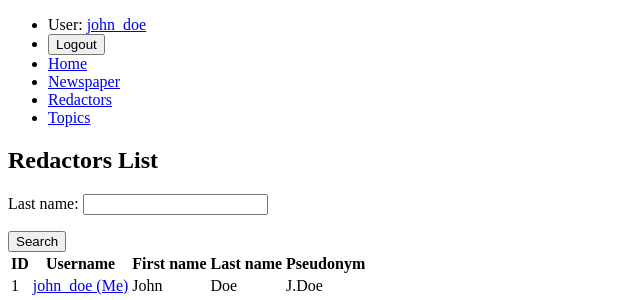
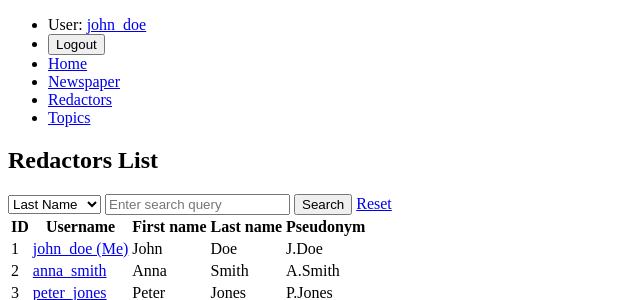
Before and after one commit to valerii-kashpur/Newspaper-agency, a Django app: page /redactor/ in a window 1280 px wide. Shown: the top 300 px of the page, without its empty margins (0-640 px from the left). Run offline with Django 5.2, Linux system fonts and the light colour scheme; a user stored in the database is signed in; data comes from the database, SQL or seed files in the repository.

Commit message:
feat: search by for redactors list

```diff
--- a/press/forms.py
+++ b/press/forms.py
@@ -38,7 +38,21 @@
 
 
 class RedactorSearchForm(forms.Form):
-    last_name = forms.CharField(max_length=155, required=False)
+    search_by = forms.ChoiceField(
+        choices=[
+            ("first_name", "First Name"),
+            ("last_name", "Last Name"),
+            ("pseudonym", "Pseudonym"),
+        ],
+        required=False,
+        widget=forms.Select(attrs={"class": "form-control"})
+    )
+    search_value = forms.CharField(
+        max_length=155,
+        required=False,
+        widget=forms.TextInput(attrs={"class": "form-control",
+                                      "placeholder": "Enter search query"})
+    )
 
 
 class TagSearchForm(forms.Form):
--- a/press/mixins.py
+++ b/press/mixins.py
@@ -5,24 +5,40 @@
     def get_queryset(self):
         queryset = super().get_queryset()
 
-        if self.search_form_class and self.search_field:
+        search_field = self.get_search_field() if hasattr(self,
+                                                          "get_search_field") else self.search_field
+
+        if self.search_form_class and search_field:
             form = self.search_form_class(self.request.GET)
-
             if form.is_valid():
-                search_value = form.cleaned_data.get(self.search_field, "")
+                search_value = form.cleaned_data.get("search_value", "")
                 if search_value:
-                    filter_kwargs = {
-                        f"{self.search_field}__icontains": search_value}
-                    return queryset.filter(**filter_kwargs)
+                    return queryset.filter(
+                        **{f"{search_field}__icontains": search_value})
 
         return queryset
 
     def get_context_data(self, **kwargs):
         context = super().get_context_data(**kwargs)
 
-        search_value = self.request.GET.get(self.search_field, "")
-        if self.search_form_class and self.search_field:
+        search_by = self.request.GET.get("search_by",
+                                         "last_name")  # По умолчанию "last_name"
+        search_value = self.request.GET.get("search_value", "")
+
+        if self.search_form_class:
             context["search_form"] = self.search_form_class(
-                initial={self.search_field: search_value})
+                initial={"search_by": search_by, "search_value": search_value}
+            )
 
         return context
+
+
+class SearchByMixin:
+    allowed_search_fields = []
+
+    def get_search_field(self):
+        search_by = self.request.GET.get("search_by")
+        if search_by in self.allowed_search_fields:
+            return search_by
+        return self.allowed_search_fields[
+            0] if self.allowed_search_fields else None
--- a/press/views.py
+++ b/press/views.py
@@ -13,7 +13,7 @@
 
 from press.forms import (NewspaperForm, RedactorCreationForm, TagSearchForm,
                          RedactorSearchForm, NewspaperSearchForm)
-from press.mixins import SearchMixin
+from press.mixins import SearchMixin, SearchByMixin
 from press.models import Topic, Redactor, Newspaper
 
 
@@ -52,13 +52,15 @@
     success_url = reverse_lazy("pres:topic-list")
 
 
-class RedactorListView(LoginRequiredMixin, SearchMixin, ListView):
+class RedactorListView(LoginRequiredMixin, SearchByMixin, SearchMixin,
+                       ListView):
     model = Redactor
     template_name = "press/redactor_list.html"
     paginate_by = 10
 
     search_form_class = RedactorSearchForm
-    search_field = "last_name"
+    # search_field = "last_name"
+    allowed_search_fields = ["first_name", "last_name", "pseudonym"]
 
 
 class RedactorDetailView(LoginRequiredMixin, DetailView):
--- a/templates/press/redactor_list.html
+++ b/templates/press/redactor_list.html
@@ -4,9 +4,25 @@
   <h2>Redactors List</h2>
 
   {% if redactor_list %}
-    <form action="" method="get">
-      {{ search_form.as_p }}
-      <input type="submit" value="Search">
+
+    <form action="" method="get" class="d-flex gap-2">
+      <select name="search_by" class="form-control">
+        {% for value, label in search_form.fields.search_by.choices %}
+          <option value="{{ value }}"
+                  {% if search_form.initial.search_by == value %}selected{% endif %}>
+            {{ label }}
+          </option>
+        {% endfor %}
+      </select>
+
+      <input type="text" name="search_value"
+             value="{{ search_form.initial.search_value }}"
+             class="form-control" placeholder="Enter search query">
+
+      <button type="submit" class="btn btn-primary">Search</button>
+
+      <a href="{% url 'press:redactor-list' %}"
+         class="btn btn-secondary">Reset</a>
     </form>
 
     <table class="table">
```
